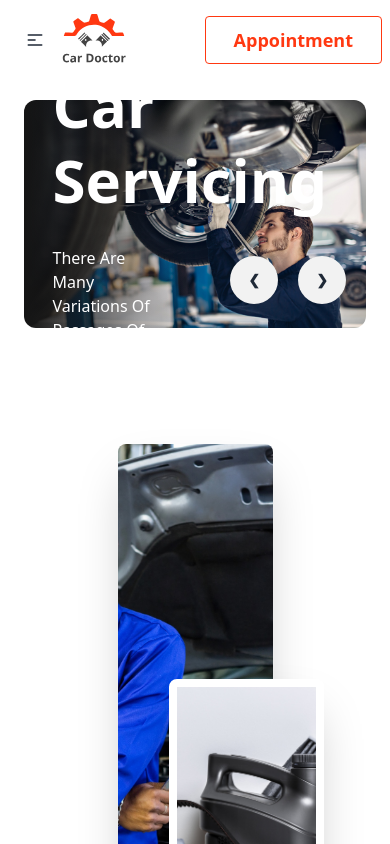
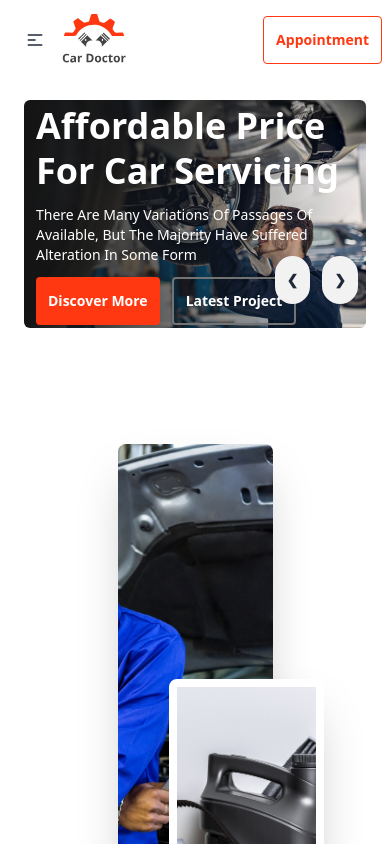
Before and after one commit to byteFarhan/car-doctor-recap-client-side, a React (Vite) app: page / in a window 390 px wide. Shown: the top 844 px of the page. Built offline with nearby package versions, Linux system fonts and the light colour scheme.

Commit message:
make carousel section responsive.

```diff
--- a/src/Pages/HomePage/Carousel/Carousel.jsx
+++ b/src/Pages/HomePage/Carousel/Carousel.jsx
@@ -10,7 +10,7 @@ const Carousel = () => {
   return (
     // Next time i will create fully functional carosul using array map method. And storing carousel datas in Array of object.
     <>
-      <section className="w-full my-5 text-white rounded-xl carousel max-h-[700px]">
+      <section className="w-full my-5 text-white rounded-md md:rounded-xl carousel p-0 lg:max-h-[700px]">
         {/* Carousel Item-1 */}
         <CarouselItem
           sliderNo={"slide1"}
--- a/src/Pages/HomePage/Carousel/CarouselItem.jsx
+++ b/src/Pages/HomePage/Carousel/CarouselItem.jsx
@@ -23,11 +23,11 @@ const CarouselItem = ({
         // style={backgroundImageStyle}
       >
         <img src={img} className="object-cover w-full" />
-        <div className="absolute flex flex-col w-1/2 h-full justify-center items-center bg-gradient-to-r from-secondary to-[rgba(21, 21, 21, 0.00)] bg-blend-overlay">
-          <div className="w-2/3 space-y-7">
-            <h1>{title}</h1>
-            <p className="text-white">{description}</p>
-            <div className="space-x-5">
+        <div className="absolute flex flex-col w-full lg:w-1/2 h-full justify-center lg:items-center bg-gradient-to-r from-secondary to-[rgba(21, 21, 21, 0.00)] bg-blend-overlay">
+          <div className="w-full p-3 space-y-3 md:p-5 lg:p-0 md:w-4/6 lg:w-2/3 lg:space-y-7">
+            <h1 className="leading-tight">{title}</h1>
+            <p className="text-sm text-white md:text-base">{description}</p>
+            <div className="space-x-3 md:space-x-5">
               <Link to={rightBtnPath}>
                 <button className="btn-fill">{rightBtnText}</button>
               </Link>
@@ -55,16 +55,16 @@ const CarouselItem = ({
             </div>
           </div>
         </div> */}
-        <div className="absolute bottom-0 flex items-end justify-end gap-5 transform -translate-y-1/2 left-5 right-5">
+        <div className="absolute bottom-0 flex items-end justify-end gap-3 transform -translate-y-1/2 md:gap-5 md:left-5 md:right-5 left-1 right-2">
           <a
             href={`${rightSlideIconPath}`}
-            className="border-none btn btn-circle hover:bg-primary hover:text-white"
+            className="p-3 border-none rounded-full btn md:btn-circle hover:bg-primary hover:text-white"
           >
             ❮
           </a>
           <a
             href={`${leftSlideIconPath}`}
-            className="border-none btn btn-circle hover:bg-primary hover:text-white"
+            className="p-3 border-none rounded-full btn md:btn-circle hover:bg-primary hover:text-white"
           >
             ❯
           </a>
--- a/src/Pages/HomePage/Services/ServicesCard.jsx
+++ b/src/Pages/HomePage/Services/ServicesCard.jsx
@@ -12,7 +12,7 @@ const ServicesCard = ({ service }) => {
             className="rounded-md object-cover h-[250px] w-full"
           />
         </figure>
-        <h4 className="card-title">{title}</h4>
+        <h4 className="">{title}</h4>
         <div className="flex justify-between pb-4">
           <p className="text-xl font-semibold text-primary">Price: ${price}</p>
           <p className="text-3xl font-semibold text-primary">
--- a/src/index.css
+++ b/src/index.css
@@ -4,7 +4,7 @@
 
 @layer base {
   h1 {
-    @apply text-6xl font-bold leading-[75px];
+    @apply lg:text-6xl font-bold lg:leading-[75px] leading-normal text-4xl;
   }
   h2 {
     @apply text-secondary text-[45px] font-bold;
@@ -29,10 +29,10 @@
     @apply px-5 py-2 text-lg font-semibold text-white transition-transform duration-100 rounded-sm focus:outline-none hover:scale-95;
   }
   .btn-fill {
-    @apply text-lg text-white border-none rounded btn bg-primary focus:border-none hover:bg-primary;
+    @apply px-3 text-white border-none rounded lg:px-5 lg:text-lg btn bg-primary focus:border-none hover:bg-primary;
   }
   .btn-transparent {
-    @apply text-lg bg-transparent px-7 btn btn-outline hover:bg-transparent;
+    @apply px-3 bg-transparent lg:text-lg lg:px-5 btn btn-outline hover:bg-transparent;
   }
 
   .btn-transparent-red {
```
